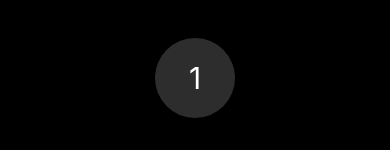
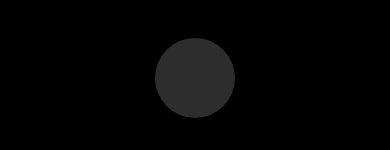
Before and after one commit to Nefta11/iosCalculator, a React Native app: screen / in a window 390 px wide. Shown: the part 688-838 px from the top of the page. Built offline with nearby package versions, Linux system fonts and the light colour scheme.

Commit message:
Agregar prop 'label' al componente CalculatorButton para mejorar la reutilización y personalización en CalculatorScreen

```diff
--- a/src/presentation/components/CalculatorButton.tsx
+++ b/src/presentation/components/CalculatorButton.tsx
@@ -2,10 +2,14 @@ import React from 'react';
 import { Pressable, Text } from 'react-native';
 import { styles } from '../../config/theme/app-theme';
 
-const CalculatorButton = () => {
+interface Props {
+    label: string;
+}
+
+const CalculatorButton: React.FC<Props> = ({ label }) => {
     return (
         <Pressable style={styles.button}>
-            <Text style={styles.buttonText}>1</Text>
+            <Text style={styles.buttonText}>{label}</Text>
         </Pressable>
     );
 };
--- a/src/presentation/screens/CalculatorScreen.tsx
+++ b/src/presentation/screens/CalculatorScreen.tsx
@@ -11,7 +11,7 @@ const CalculatorScreen = () => {
             </View>
 
             <View style={styles.row}>
-                <CalculatorButton />
+                <CalculatorButton label="" />
             </View>
 
         </View >
```
